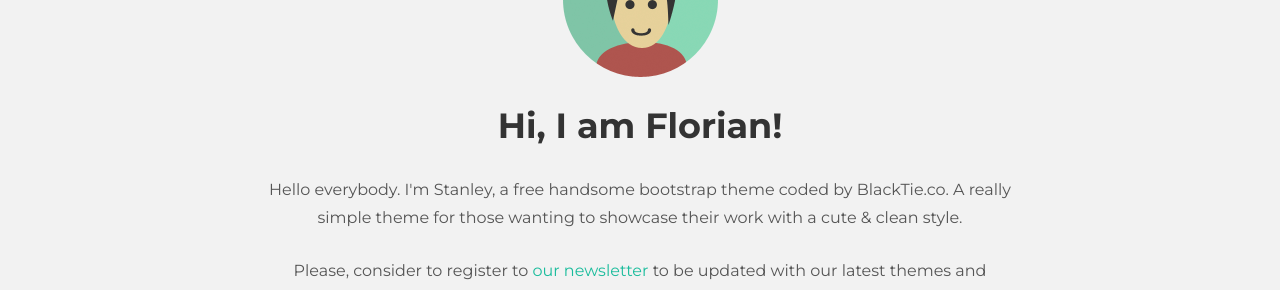
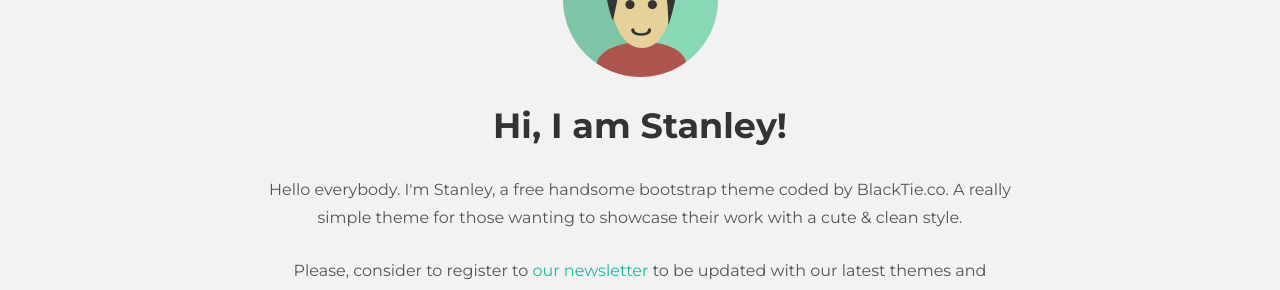
Before and after one commit to SvenFlorian/Stanley-Jekyll, a Jekyll site: the page built from index.html, in a window 1280 px wide and 900 px high. Shown: the part 339-629 px from the top of the window. Built offline with Jekyll 4.4.1, drawn with Linux system fonts in a browser that asks for light colours; nearby versions of some CDN libraries; a file with an impossible date is left out.

```diff
--- a/index.html
+++ b/index.html
@@ -8,7 +8,7 @@
 		<div class="row">
 			<div class="col-lg-8 col-lg-offset-2 centered">
 				<img src="assets/img/user.png" alt="Stanley">
-				<h1>Hi, I am Florian!</h1>
+				<h1>Hi, I am Stanley!</h1>
 				<p>Hello everybody. I'm Stanley, a free handsome bootstrap theme coded by BlackTie.co. A really simple theme for those wanting to showcase their work with a cute & clean style.</p>
 				<p>Please, consider to register to <a href="http://eepurl.com/IcgkX">our newsletter</a> to be updated with our latest themes and freebies. Like always, you can use this theme in any project freely. Share it with your friends.</p>
 
```
